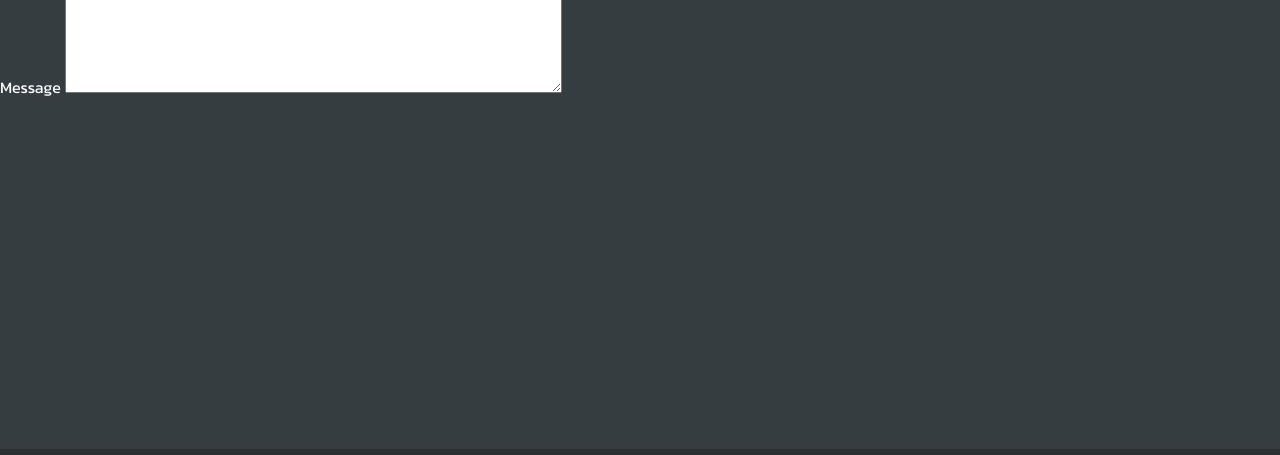
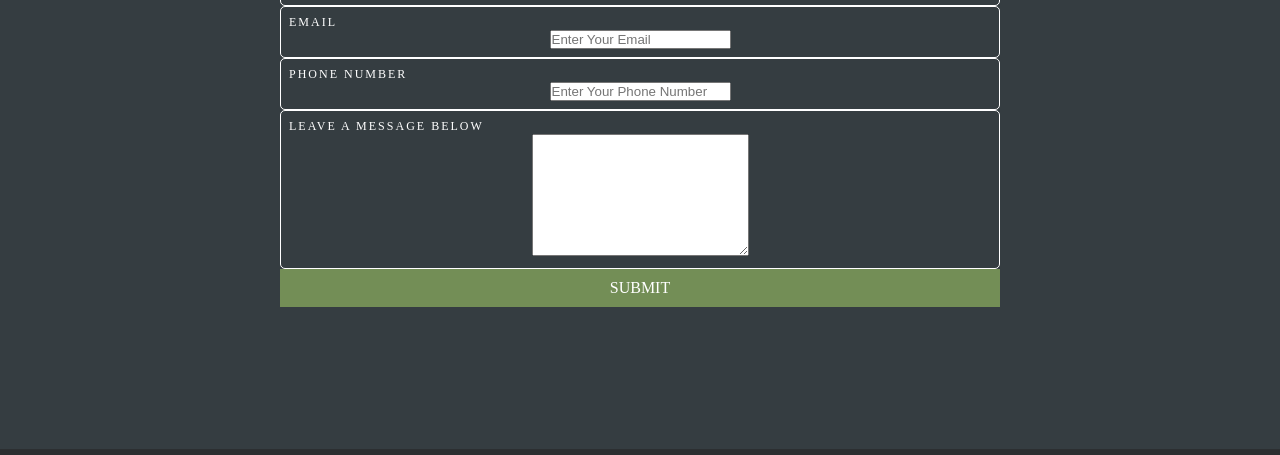
Before and after one commit to shaunadoo97/First-Portfolio, a plain HTML site: page contactme.html in a window 1280 px wide. Shown: the part 293-748 px from the top of the page. Drawn offline with Linux system fonts and the light colour scheme.

Commit message:
making changes to contact

```diff
--- a/assets/css/style.css
+++ b/assets/css/style.css
@@ -18,6 +18,13 @@ body {
 
 /* Header and Nav */
 
+
+/* Main content */
+main {
+    /* Make main element take up any surplus space to push footer down */
+    flex: 1 0 auto;
+    margin-top: 47px;
+}
 
 
 
@@ -64,3 +71,48 @@ footer {
     width:100px;
 
 }
+
+
+/**Contact***/
+
+.contact-form {
+    width: 100%;
+    max-width: 800px;
+    position: absolute;
+    top:50%;
+    left:50%;
+    transform: translate(-50%,-50%);
+    padding: 30px 40px;
+    text-align: center;
+    font-family: 'gothic';
+
+}
+
+.contact-form h1 {
+    margin-top: 20px;
+    color: rgb(177, 223, 109, 0.5);
+}
+
+.txtb {
+    border: 1px solid;
+    padding: 8px;
+    border-radius: 5px;
+}
+
+.txtb label {
+    display: block;
+    text-transform: uppercase;
+    text-align: left;
+    color:white;
+    font-size: 12px;
+    letter-spacing: 2px;
+}
+
+.btn {
+    display: block;
+    background:rgb(177, 223, 109, 0.5);
+    padding: 10px 0;
+    color: white;
+    text-transform: uppercase;
+
+}
--- a/contactme.html
+++ b/contactme.html
@@ -32,7 +32,8 @@
    <br>
 <main>
  <!--refernece from learn page -->
-     <div class="contact.form"> </div>
+ <section class="contact-form">
+    <div > </div>
         <h1>Contact Us</h1>
        <div class="txtb">
         <label>Full Name</label>
@@ -50,9 +51,13 @@
        </div>
 
        <div class="txtb">
-        <label>Message</label>
-       <textarea name="" rows="8" cols="60"></textarea>
+        <label>Leave a Message Below</label>
+       <textarea name="" rows="8" cols="25"></textarea>
        </div>
+
+       <a class="btn">Submit</a>
+ </section>
+
 
 
 
```
